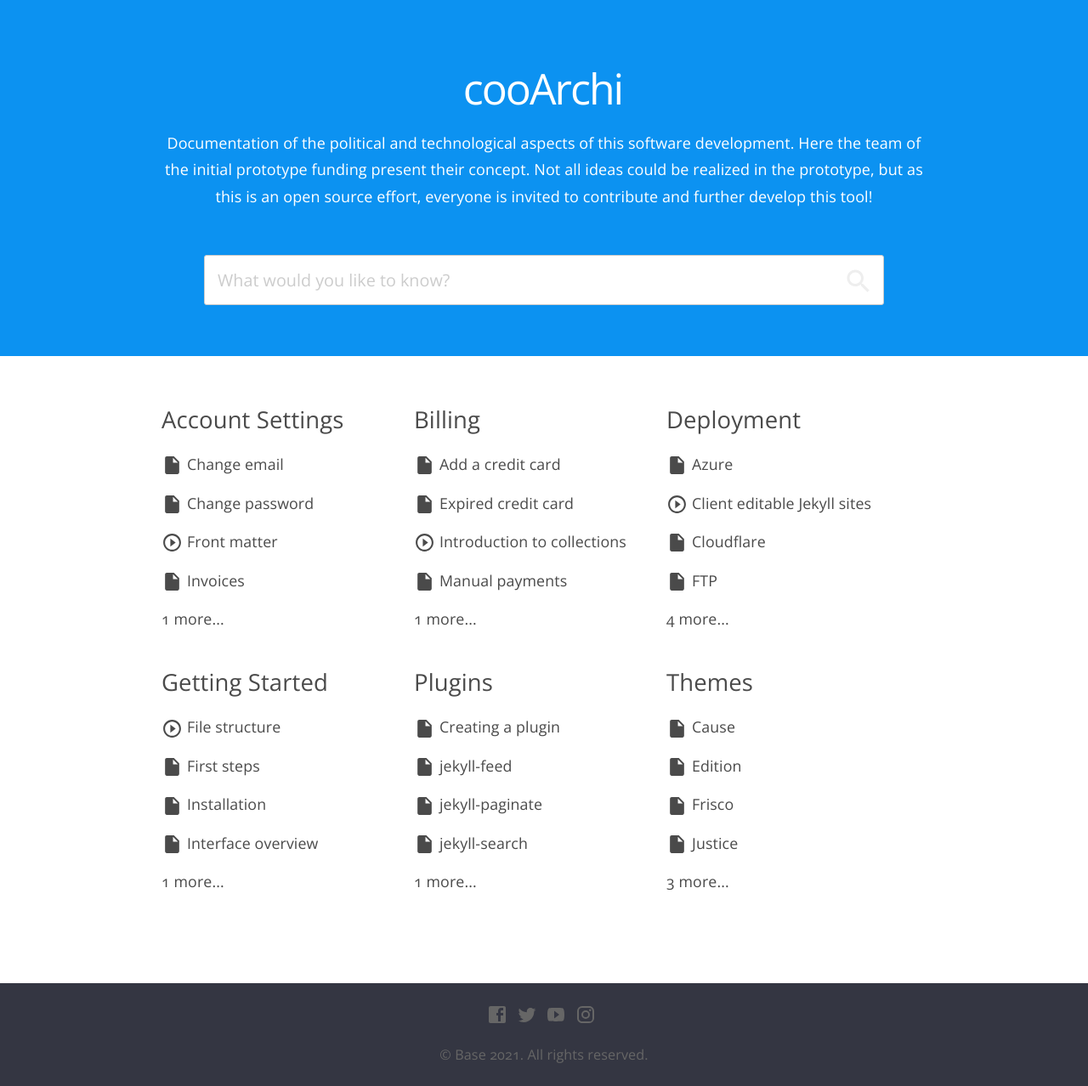
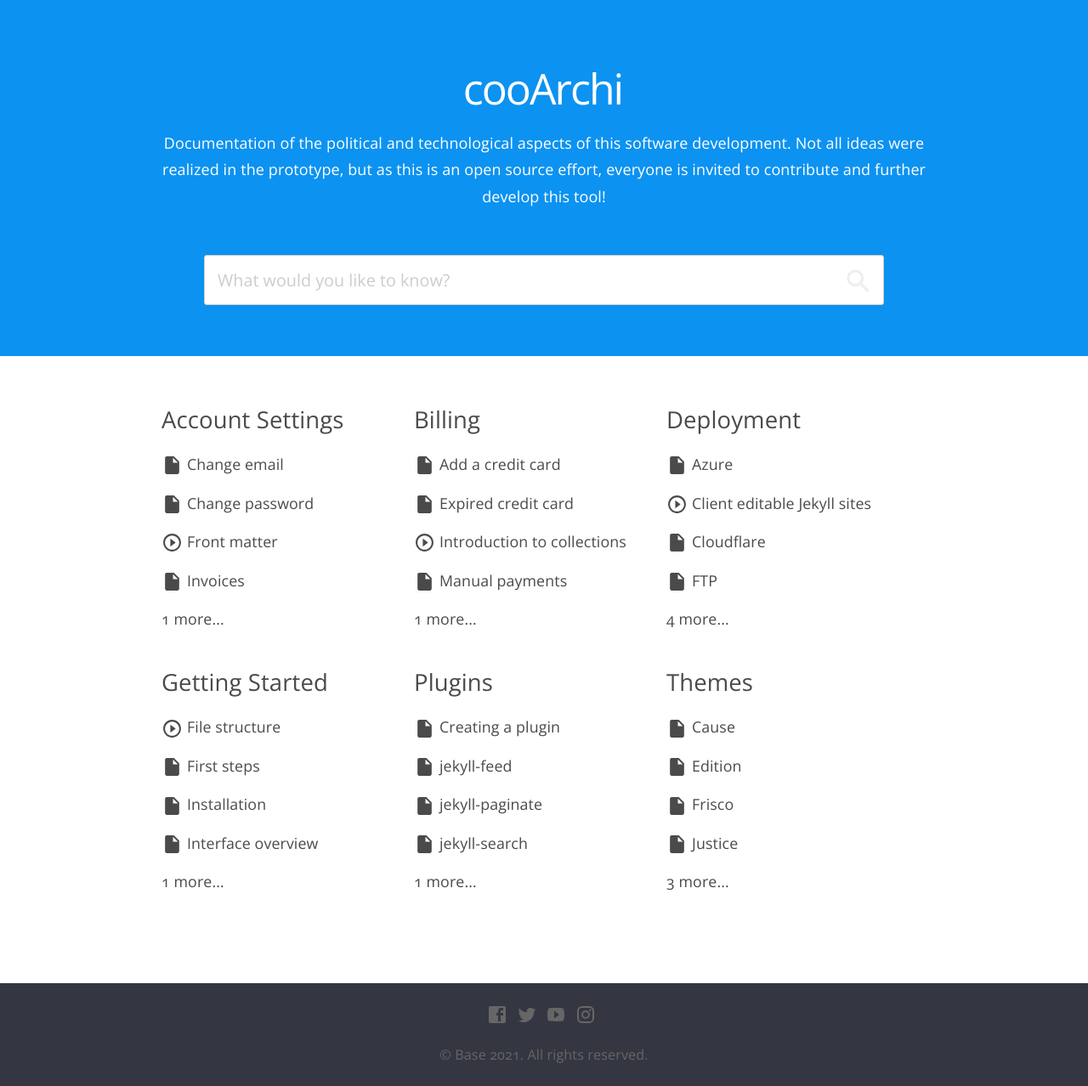
Before and after one commit to cooarchi/documentation, a Jekyll site: the page built from index.html, in a window 1280 px wide. Shown: the whole page at 85% size. Built offline with Jekyll 4.4.1, drawn with Linux system fonts in a browser that asks for light colours; nearby versions of some CDN libraries.

Commit message:
Update default.html

```diff
--- a/_layouts/default.html
+++ b/_layouts/default.html
@@ -33,7 +33,7 @@
 				</section>
 				<section class="hero_search">
 					<h1>cooArchi</h1>
-					<p>Documentation of the political and technological aspects of this software development. Here the team of the initial prototype funding present their concept. Not all ideas could be realized in the prototype, but as this is an open source effort, everyone is invited to contribute and further develop this tool! </p>
+					<p>Documentation of the political and technological aspects of this software development. Not all ideas were realized in the prototype, but as this is an open source effort, everyone is invited to contribute and further develop this tool! </p>
 					{% include search.html %}
 				</section>
 			</div>
```
